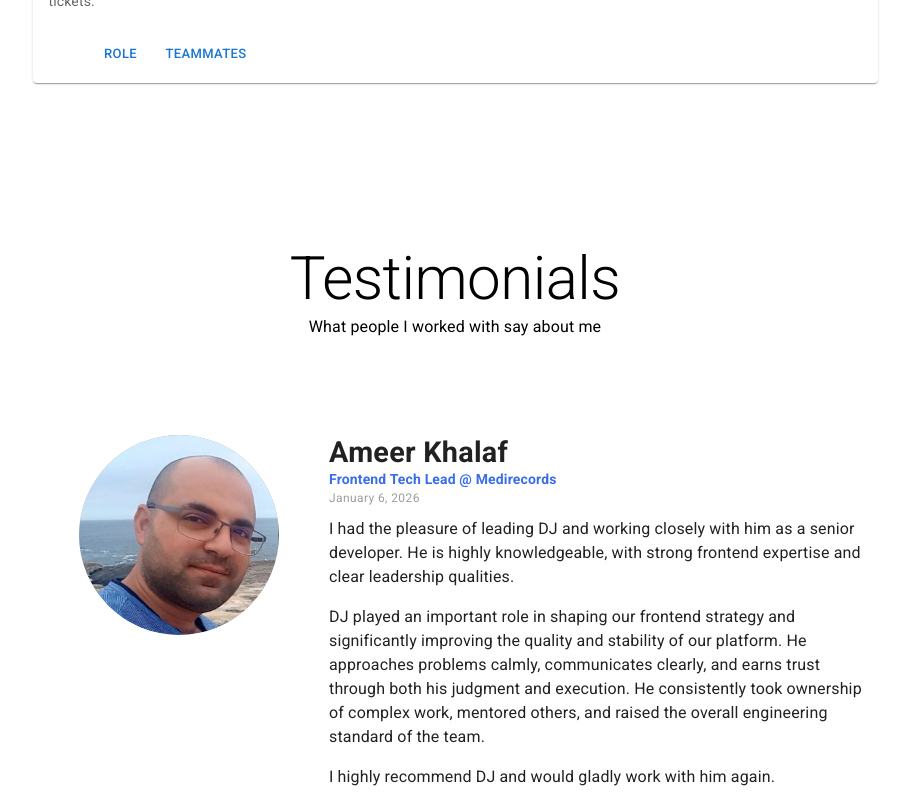
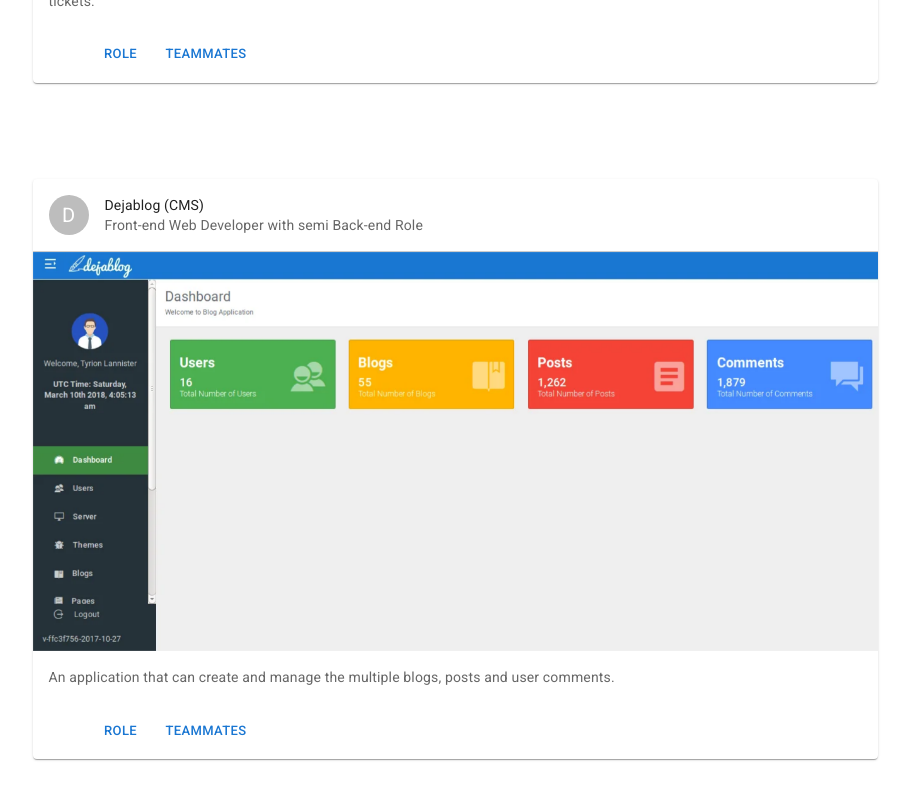
Before and after one commit to deejaygeroso/portfolio, a Next.js app: page / in a window 1280 px wide. Shown: the part 5980-6780 px from the top of the page, without its empty margins (185-1095 px from the left). Built offline with nearby package versions, Linux system fonts and the light colour scheme; some icons are missing; what @mui/material-nextjs would draw is missing.

Commit message:
Added missing dejablog

```diff
--- a/src/data/projects/index.ts
+++ b/src/data/projects/index.ts
@@ -5,8 +5,9 @@ import helpbert from './helpbert';
 import medirecords from './medirecords';
 import meegle from './meegle';
 import monitoring from './monitoring';
+import dejablog from './dejablog';
 
 // ordered by project dates;
-const projects = [medirecords, clinictocloud, adally, databased, meegle, monitoring, helpbert];
+const projects = [medirecords, clinictocloud, adally, databased, meegle, monitoring, helpbert, dejablog];
 
 export default projects;
```
